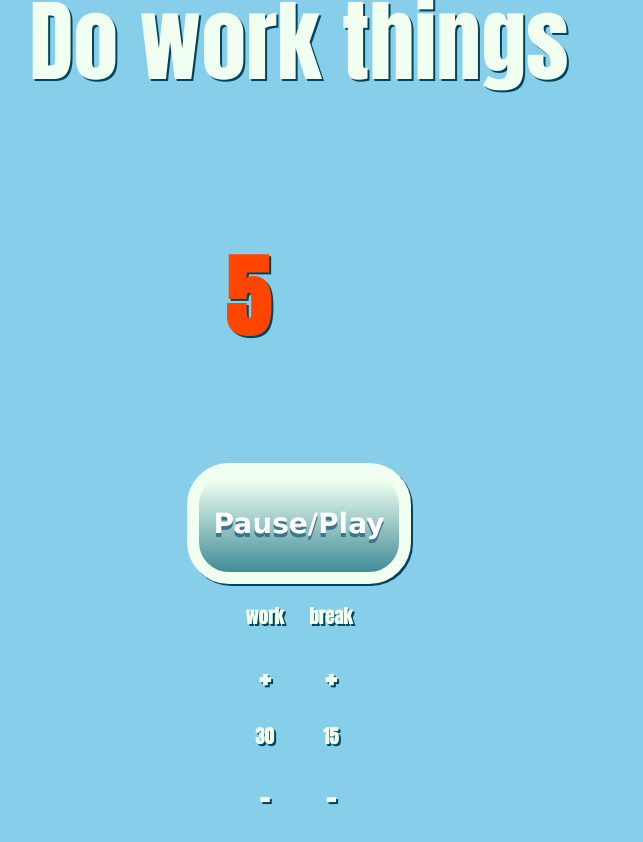
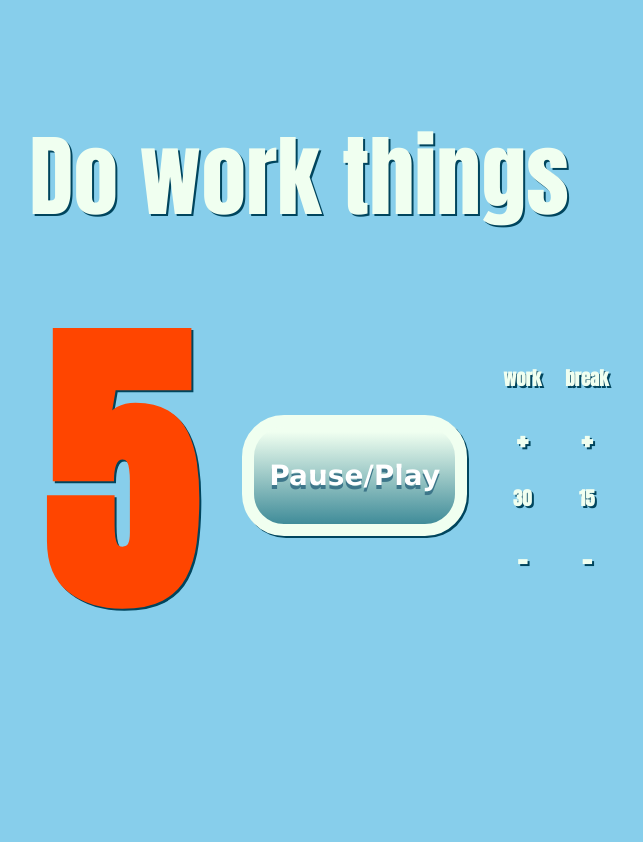
Before and after one commit to philwhisenhunt/next-pomodoro, a website: page index.html in a window 1280 px wide. Shown: the whole page, without its empty margins (341-984 px from the left). After the commit the page ends 816 px from the top, so only its background shows below. Drawn offline with Linux system fonts and the light colour scheme.

Commit message:
updating style

```diff
--- a/style.css
+++ b/style.css
@@ -62,24 +62,18 @@
     align-content: center;
 }
 
-#app>* {
-    margin: 12px;
-    /* border: solid skyblue 5px; */
-}
-
 #ticker {
-    font-size: 7vw;
+    font-size: 24vw;
     display: flex;
     align-items: center;
     padding: 3vw;
 }
 
 #status {
+    font-size: 7vw;
     width: 100%;
+    display: flex;
     justify-content: center;
-    font-size: 7vw;
-    display: flex;
-    align-items: center;
 }
 
 #adders {
@@ -101,3 +95,14 @@
     display: flex;
     justify-content: center
 }
+
+#ctrl-container {
+    display: flex;
+    justify-content: center;
+    align-items: center;
+    height: 58vh;
+}
+
+#ctrl-container * {
+    margin-left: 12px;
+}
```
